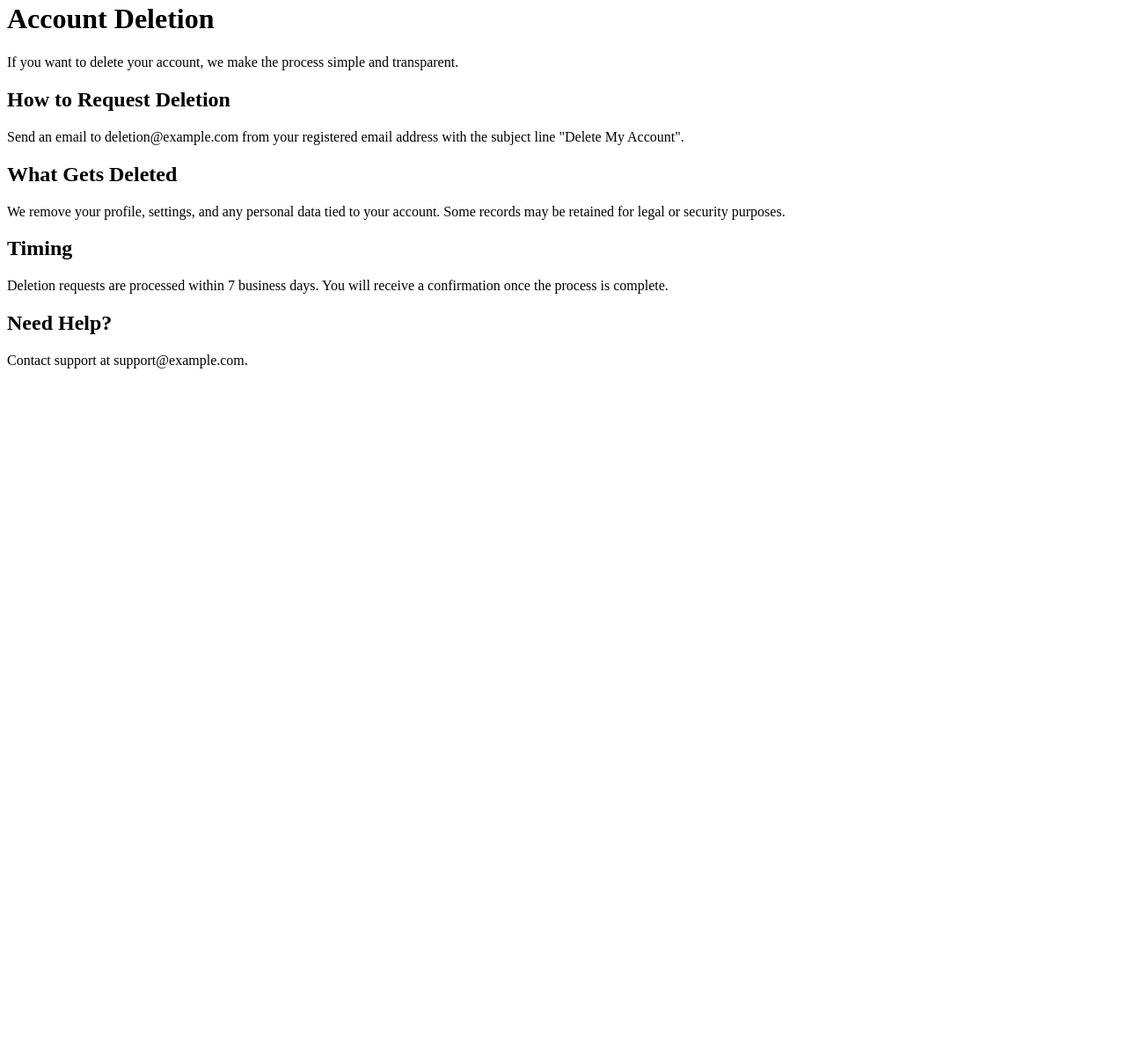
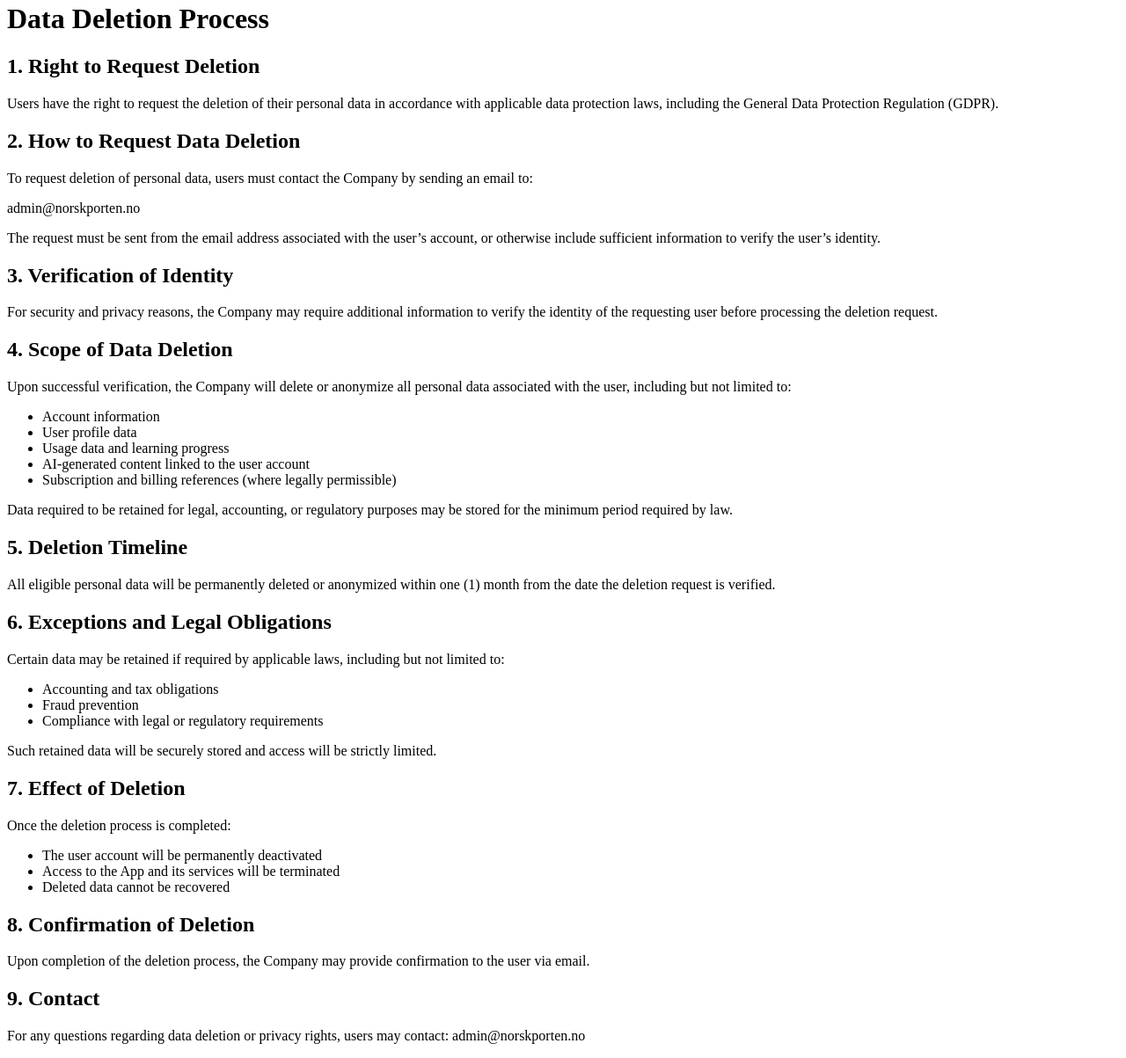
Before and after one commit to Norskporten/privacy-policy, a plain HTML site: page user-deletion.html in a window 1280 px wide. Shown: the part 18-1221 px from the top of the page at 88% size. Before the commit the page ends 800 px from the top, so only its background shows below. Drawn offline with Linux system fonts and the light colour scheme.

Commit message:
First version

```diff
--- a/user-deletion.html
+++ b/user-deletion.html
@@ -7,32 +7,90 @@
   </head>
   <body>
     <main>
-      <h1>Account Deletion</h1>
+      <h1>Data Deletion Process</h1>
+
+      <h2>1. Right to Request Deletion</h2>
       <p>
-        If you want to delete your account, we make the process simple and
-        transparent.
+        Users have the right to request the deletion of their personal data in
+        accordance with applicable data protection laws, including the General
+        Data Protection Regulation (GDPR).
       </p>
 
-      <h2>How to Request Deletion</h2>
+      <h2>2. How to Request Data Deletion</h2>
       <p>
-        Send an email to deletion@example.com from your registered email address
-        with the subject line "Delete My Account".
+        To request deletion of personal data, users must contact the Company by
+        sending an email to:
+      </p>
+      <p>admin@norskporten.no</p>
+      <p>
+        The request must be sent from the email address associated with the
+        user’s account, or otherwise include sufficient information to verify
+        the user’s identity.
       </p>
 
-      <h2>What Gets Deleted</h2>
+      <h2>3. Verification of Identity</h2>
       <p>
-        We remove your profile, settings, and any personal data tied to your
-        account. Some records may be retained for legal or security purposes.
+        For security and privacy reasons, the Company may require additional
+        information to verify the identity of the requesting user before
+        processing the deletion request.
       </p>
 
-      <h2>Timing</h2>
+      <h2>4. Scope of Data Deletion</h2>
       <p>
-        Deletion requests are processed within 7 business days. You will receive
-        a confirmation once the process is complete.
+        Upon successful verification, the Company will delete or anonymize all
+        personal data associated with the user, including but not limited to:
+      </p>
+      <ul>
+        <li>Account information</li>
+        <li>User profile data</li>
+        <li>Usage data and learning progress</li>
+        <li>AI-generated content linked to the user account</li>
+        <li>
+          Subscription and billing references (where legally permissible)
+        </li>
+      </ul>
+      <p>
+        Data required to be retained for legal, accounting, or regulatory
+        purposes may be stored for the minimum period required by law.
       </p>
 
-      <h2>Need Help?</h2>
-      <p>Contact support at support@example.com.</p>
+      <h2>5. Deletion Timeline</h2>
+      <p>
+        All eligible personal data will be permanently deleted or anonymized
+        within one (1) month from the date the deletion request is verified.
+      </p>
+
+      <h2>6. Exceptions and Legal Obligations</h2>
+      <p>
+        Certain data may be retained if required by applicable laws, including
+        but not limited to:
+      </p>
+      <ul>
+        <li>Accounting and tax obligations</li>
+        <li>Fraud prevention</li>
+        <li>Compliance with legal or regulatory requirements</li>
+      </ul>
+      <p>Such retained data will be securely stored and access will be strictly limited.</p>
+
+      <h2>7. Effect of Deletion</h2>
+      <p>Once the deletion process is completed:</p>
+      <ul>
+        <li>The user account will be permanently deactivated</li>
+        <li>Access to the App and its services will be terminated</li>
+        <li>Deleted data cannot be recovered</li>
+      </ul>
+
+      <h2>8. Confirmation of Deletion</h2>
+      <p>
+        Upon completion of the deletion process, the Company may provide
+        confirmation to the user via email.
+      </p>
+
+      <h2>9. Contact</h2>
+      <p>
+        For any questions regarding data deletion or privacy rights, users may
+        contact: admin@norskporten.no
+      </p>
     </main>
   </body>
 </html>
```
